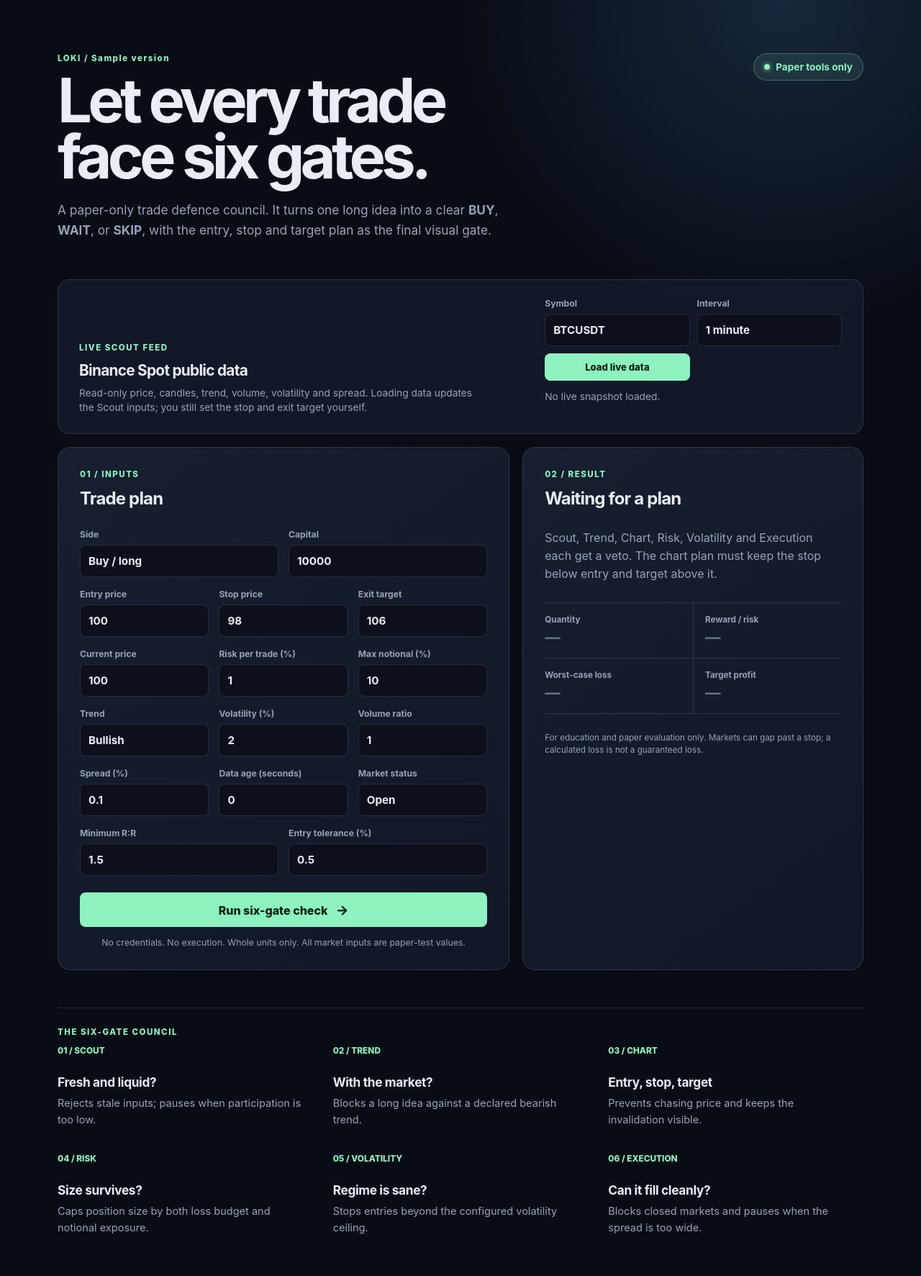
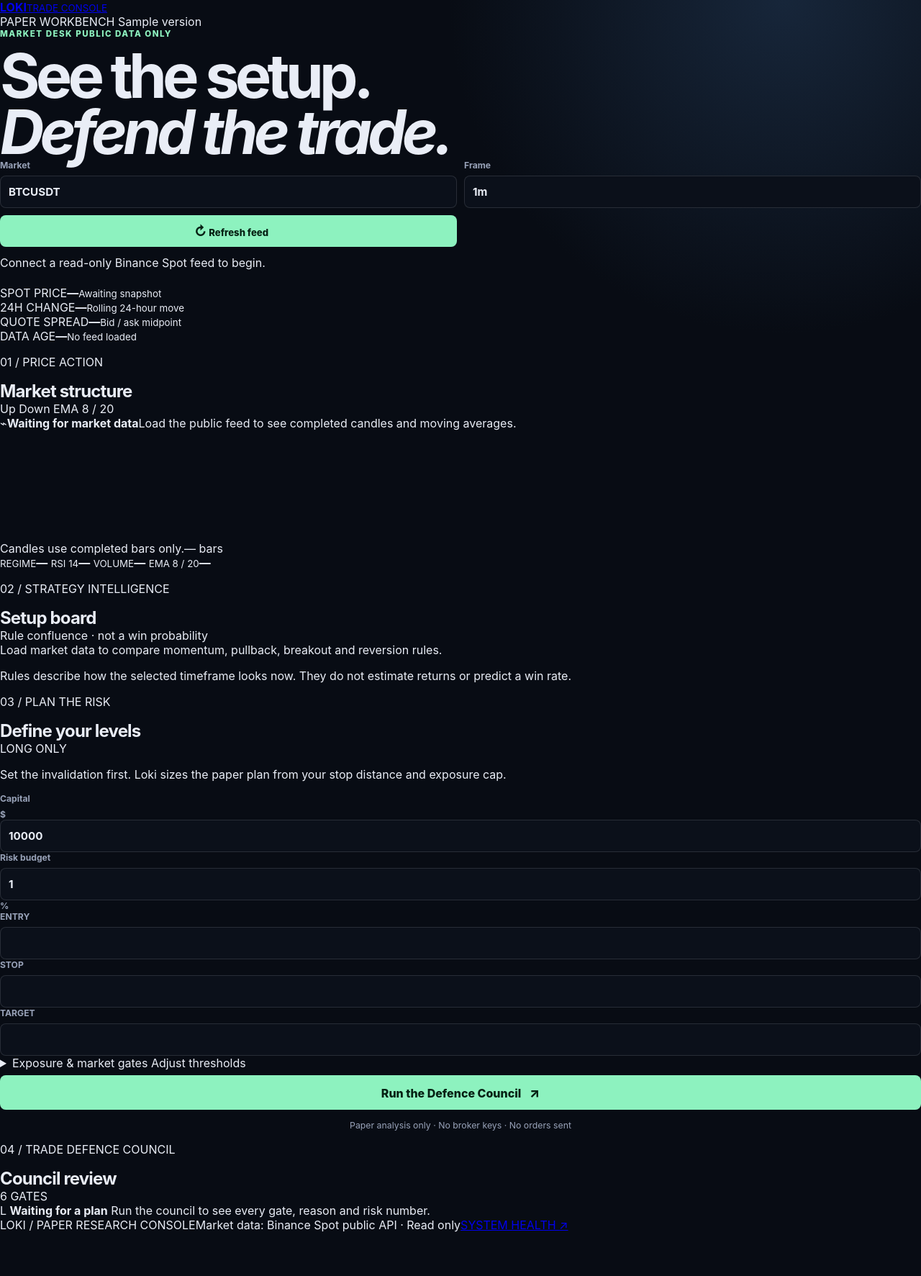
Before and after one commit to eleven-official/tradingbot, a Python web app: template templates/index.html in a window 1280 px wide. Shown: the whole page at 72% size. After the commit the page ends 1712 px from the top, so only its background shows below. Run offline with Jinja, Linux system fonts and the light colour scheme; the template is opened without the code that fills it: most values are stand-ins (such as "Sample title", 1, 10 or a date in 2020); a map, chart or similar area stays blank.

Commit message:
feat: replace landing page with trade console

```diff
--- a/templates/index.html
+++ b/templates/index.html
@@ -3,142 +3,158 @@
 <head>
   <meta charset="utf-8" />
   <meta name="viewport" content="width=device-width, initial-scale=1" />
-  <meta name="description" content="Loki's six-gate paper-trading defence council" />
-  <title>Loki · Trade Defence Council</title>
+  <meta name="description" content="Loki paper-trading strategy and risk workbench" />
+  <meta name="theme-color" content="#080d12" />
+  <title>Loki · Trade Console</title>
   <link rel="stylesheet" href="{{ url_for('static', path='/css/style.css') }}" />
   <script defer src="{{ url_for('static', path='/js/planner.js') }}"></script>
 </head>
 <body>
-  <main class="shell">
-    <header class="hero">
-      <div>
-        <p class="eyebrow">LOKI / {{ version }}</p>
-        <h1>Let every trade<br />face six gates.</h1>
-        <p class="lede">A paper-only trade defence council. It turns one long idea into a clear <strong>BUY</strong>, <strong>WAIT</strong>, or <strong>SKIP</strong>, with the entry, stop and target plan as the final visual gate.</p>
-      </div>
-      <div class="safety-badge" aria-label="Paper tools only">
-        <span class="pulse"></span>
-        Paper tools only
+  <main class="app-shell">
+    <header class="topbar">
+      <a class="brand" href="/" aria-label="Loki Trade Console home">
+        <span class="brand-mark" aria-hidden="true"><span></span><span></span><span></span></span>
+        <span><strong>LOKI</strong><small>TRADE CONSOLE</small></span>
+      </a>
+      <div class="topbar-meta">
+        <span class="mode-pill"><i></i> PAPER WORKBENCH</span>
+        <span class="build-tag">{{ version }}</span>
       </div>
     </header>
 
-    <section class="live-feed" aria-label="Live Binance Spot market data">
+    <section class="market-strip" aria-labelledby="market-title">
+      <div class="market-heading">
         <div>
-        <p class="section-label">LIVE SCOUT FEED</p>
-        <h2>Binance Spot public data</h2>
-        <p>Read-only price, candles, trend, volume, volatility and spread. Loading data updates the Scout inputs; you still set the stop and exit target yourself.</p>
+          <p class="eyebrow">MARKET DESK <span class="eyebrow-line"></span> PUBLIC DATA ONLY</p>
+          <h1 id="market-title">See the setup.<br /><em>Defend the trade.</em></h1>
         </div>
         <form id="live-feed-form" class="feed-controls">
-        <label>Symbol
-          <input name="symbol" value="BTCUSDT" pattern="[A-Za-z0-9]{5,20}" maxlength="20" required />
+          <label class="symbol-control">Market
+            <input name="symbol" value="BTCUSDT" pattern="[A-Za-z0-9]{5,20}" maxlength="20" autocomplete="off" required />
           </label>
-        <label>Interval
-          <select name="interval"><option value="1m">1 minute</option><option value="5m">5 minutes</option><option value="15m">15 minutes</option><option value="1h">1 hour</option></select>
+          <label class="interval-control">Frame
+            <select name="interval"><option value="1m">1m</option><option value="5m">5m</option><option value="15m">15m</option><option value="1h">1h</option></select>
           </label>
-        <button type="submit">Load live data</button>
-        <p id="live-feed-status" role="status">No live snapshot loaded.</p>
+          <button type="submit" class="refresh-button"><span aria-hidden="true">↻</span> Refresh feed</button>
+          <p id="live-feed-status" role="status">Connect a read-only Binance Spot feed to begin.</p>
         </form>
+      </div>
+
+      <div class="market-stats" aria-label="Latest market snapshot">
+        <article class="market-stat featured"><span>SPOT PRICE</span><strong id="stat-price">—</strong><small id="stat-symbol">Awaiting snapshot</small></article>
+        <article class="market-stat"><span>24H CHANGE</span><strong id="stat-change">—</strong><small>Rolling 24-hour move</small></article>
+        <article class="market-stat"><span>QUOTE SPREAD</span><strong id="stat-spread">—</strong><small>Bid / ask midpoint</small></article>
+        <article class="market-stat"><span>DATA AGE</span><strong id="stat-age">—</strong><small id="stat-source">No feed loaded</small></article>
+      </div>
     </section>
 
-    <section class="planner-grid" aria-label="Risk plan calculator">
-      <form id="trade-council-form" class="planner-card">
-        <div class="card-heading">
-          <p class="section-label">01 / INPUTS</p>
-          <h2>Trade plan</h2>
+    <section class="console-grid" aria-label="Market and trade review workspace">
+      <div class="main-column">
+        <section class="panel chart-panel" aria-labelledby="chart-title">
+          <div class="panel-header chart-header">
+            <div>
+              <p class="section-kicker">01 / PRICE ACTION</p>
+              <h2 id="chart-title">Market structure</h2>
             </div>
-        <div class="field-row two">
-          <label>Side
-            <select name="side">
-              <option value="BUY">Buy / long</option>
-            </select>
+            <div class="chart-legend"><span><i class="legend-up"></i> Up</span><span><i class="legend-down"></i> Down</span><span><i class="legend-ema"></i> EMA 8 / 20</span></div>
+          </div>
+          <div class="chart-frame" id="market-chart-frame">
+            <div id="chart-empty" class="chart-empty"><span class="chart-glyph" aria-hidden="true">⌁</span><strong>Waiting for market data</strong><span>Load the public feed to see completed candles and moving averages.</span></div>
+            <svg id="market-chart" class="market-chart" role="img" aria-label="Live candlestick chart" hidden></svg>
+          </div>
+          <div class="chart-foot"><span id="chart-caption">Candles use completed bars only.</span><span id="chart-window">— bars</span></div>
+          <div class="indicator-strip" aria-label="Technical indicators">
+            <span><small>REGIME</small><b id="indicator-trend">—</b></span>
+            <span><small>RSI 14</small><b id="indicator-rsi">—</b></span>
+            <span><small>VOLUME</small><b id="indicator-volume">—</b></span>
+            <span><small>EMA 8 / 20</small><b id="indicator-ema">—</b></span>
+          </div>
+        </section>
+
+        <section class="panel strategy-panel" aria-labelledby="strategy-title">
+          <div class="panel-header">
+            <div><p class="section-kicker">02 / STRATEGY INTELLIGENCE</p><h2 id="strategy-title">Setup board</h2></div>
+            <span class="score-note">Rule confluence · not a win probability</span>
+          </div>
+          <div id="strategy-empty" class="strategy-empty">Load market data to compare momentum, pullback, breakout and reversion rules.</div>
+          <div id="strategy-board" class="strategy-board" hidden>
+            <div class="strategy-focus" id="strategy-focus"></div>
+            <div class="strategy-list" id="strategy-candidates" aria-label="Candidate strategy checklist"></div>
+          </div>
+          <p class="strategy-footnote">Rules describe how the selected timeframe looks now. They do not estimate returns or predict a win rate.</p>
+        </section>
+      </div>
+
+      <aside class="side-column">
+        <form id="trade-council-form" class="panel plan-panel">
+          <div class="panel-header">
+            <div><p class="section-kicker">03 / PLAN THE RISK</p><h2>Define your levels</h2></div>
+            <span class="long-only">LONG ONLY</span>
+          </div>
+          <p class="panel-intro">Set the invalidation first. Loki sizes the paper plan from your stop distance and exposure cap.</p>
+          <input type="hidden" name="setup_name" value="" />
+          <input type="hidden" name="setup_score" value="" />
+          <input type="hidden" name="side" value="BUY" />
+          <div class="input-grid two">
+            <label>Capital
+              <span class="input-wrap"><span class="input-prefix">$</span><input name="capital" type="number" value="10000" min="1" step="any" required /></span>
             </label>
-          <label>Capital
-            <input name="capital" type="number" value="10000" min="1" step="any" required />
+            <label>Risk budget
+              <span class="input-wrap"><input name="risk_percent" type="number" value="1" min="0.01" max="100" step="0.01" required /><span class="input-suffix">%</span></span>
             </label>
           </div>
-        <div class="field-row three">
-          <label>Entry price
-            <input name="entry_price" type="number" value="100" min="0.000001" step="any" required />
-          </label>
-          <label>Stop price
-            <input name="stop_price" type="number" value="98" min="0.000001" step="any" required />
-          </label>
-          <label>Exit target
-            <input name="target_price" type="number" value="106" min="0.000001" step="any" required />
-          </label>
+          <div class="level-grid">
+            <label><span class="level-label entry-label">ENTRY</span><input name="entry_price" type="number" min="0.000001" step="any" required /></label>
+            <label><span class="level-label stop-label">STOP</span><input name="stop_price" type="number" min="0.000001" step="any" required /></label>
+            <label><span class="level-label target-label">TARGET</span><input name="target_price" type="number" min="0.000001" step="any" required /></label>
           </div>
-        <div class="field-row three">
-          <label>Current price
-            <input name="current_price" type="number" value="100" min="0.000001" step="any" required />
-          </label>
-          <label>Risk per trade (%)
-            <input name="risk_percent" type="number" value="1" min="0.01" max="100" step="0.01" required />
-          </label>
-          <label>Max notional (%)
-            <input name="max_notional_percent" type="number" value="10" min="0.01" max="100" step="0.01" required />
-          </label>
+          <details class="advanced-inputs">
+            <summary>Exposure &amp; market gates <span>Adjust thresholds</span></summary>
+            <div class="input-grid two advanced-grid">
+              <label>Max notional <span class="input-wrap"><input name="max_notional_percent" type="number" value="10" min="0.01" max="100" step="0.1" required /><span class="input-suffix">%</span></span></label>
+              <label>Current price <input name="current_price" type="number" min="0.000001" step="any" required /></label>
+              <label>Trend <select name="trend" required><option value="" disabled selected>Select trend</option><option value="BULLISH">Bullish</option><option value="NEUTRAL">Neutral</option><option value="BEARISH">Bearish</option></select></label>
+              <label>Volatility <span class="input-wrap"><input name="volatility_percent" type="number" min="0" step="0.01" required /><span class="input-suffix">%</span></span></label>
+              <label>Volume vs baseline <span class="input-wrap"><input name="volume_ratio" type="number" min="0" step="0.01" required /><span class="input-suffix">×</span></span></label>
+              <label>Bid / ask spread <span class="input-wrap"><input name="spread_percent" type="number" min="0" step="0.001" required /><span class="input-suffix">%</span></span></label>
+              <label>Data age <span class="input-wrap"><input name="market_data_age_seconds" type="number" min="0" step="1" required /><span class="input-suffix">sec</span></span></label>
+              <label>Freshness limit <span class="input-wrap"><input name="max_data_age_seconds" type="number" value="60" min="0" step="1" required /><span class="input-suffix">sec</span></span></label>
+              <label>Minimum participation <span class="input-wrap"><input name="min_volume_ratio" type="number" value="0.8" min="0" step="0.05" required /><span class="input-suffix">×</span></span></label>
+              <label>Max volatility <span class="input-wrap"><input name="max_volatility_percent" type="number" value="5" min="0" step="0.1" required /><span class="input-suffix">%</span></span></label>
+              <label>Max spread <span class="input-wrap"><input name="max_spread_percent" type="number" value="0.5" min="0" step="0.05" required /><span class="input-suffix">%</span></span></label>
+              <label>Minimum setup rules <span class="input-wrap"><input name="min_setup_score" type="number" value="80" min="0" max="100" step="5" required /><span class="input-suffix">/ 100</span></span></label>
+              <label>Minimum reward / risk <input name="minimum_reward_risk" type="number" value="1.5" min="0.01" step="0.1" required /></label>
+              <label>Entry tolerance <span class="input-wrap"><input name="max_entry_deviation_percent" type="number" value="0.5" min="0" step="0.1" required /><span class="input-suffix">%</span></span></label>
+              <label>Market session <select name="market_open" required><option value="" disabled selected>Select session</option><option value="true">Open</option><option value="false">Closed</option></select></label>
             </div>
-        <div class="field-row three">
-          <label>Trend
-            <select name="trend"><option value="BULLISH">Bullish</option><option value="NEUTRAL">Neutral</option><option value="BEARISH">Bearish</option></select>
-          </label>
-          <label>Volatility (%)
-            <input name="volatility_percent" type="number" value="2" min="0" step="0.1" required />
-          </label>
-          <label>Volume ratio
-            <input name="volume_ratio" type="number" value="1" min="0" step="0.1" required />
-          </label>
-        </div>
-        <div class="field-row three">
-          <label>Spread (%)
-            <input name="spread_percent" type="number" value="0.1" min="0" step="0.01" required />
-          </label>
-          <label>Data age (seconds)
-            <input name="market_data_age_seconds" type="number" value="0" min="0" step="1" required />
-          </label>
-          <label>Market status
-            <select name="market_open"><option value="true">Open</option><option value="false">Closed</option></select>
-          </label>
-        </div>
-        <div class="field-row two">
-          <label>Minimum R:R
-            <input name="minimum_reward_risk" type="number" value="1.5" min="0.01" step="0.1" required />
-          </label>
-          <label>Entry tolerance (%)
-            <input name="max_entry_deviation_percent" type="number" value="0.5" min="0" step="0.1" required />
-          </label>
-        </div>
-        <button type="submit">Run six-gate check <span>→</span></button>
-        <p class="form-note">No credentials. No execution. Whole units only. All market inputs are paper-test values.</p>
+          </details>
+          <button type="submit" id="run-council" class="run-button">Run the Defence Council <span aria-hidden="true">↗</span></button>
+          <p class="form-note"><i></i> Paper analysis only · No broker keys · No orders sent</p>
         </form>
 
-      <section id="plan-result" class="result-card" aria-live="polite">
-        <div class="card-heading">
-          <p class="section-label">02 / RESULT</p>
-          <h2>Waiting for a plan</h2>
+        <section id="plan-result" class="panel council-panel" aria-live="polite" aria-labelledby="council-heading">
+          <div class="panel-header">
+            <div><p class="section-kicker">04 / TRADE DEFENCE COUNCIL</p><h2 id="council-heading">Council review</h2></div>
+            <span class="council-count">6 GATES</span>
           </div>
-        <p class="result-intro">Scout, Trend, Chart, Risk, Volatility and Execution each get a veto. The chart plan must keep the stop below entry and target above it.</p>
-        <div class="metric-grid muted">
-          <div><span>Quantity</span><strong>—</strong></div>
-          <div><span>Reward / risk</span><strong>—</strong></div>
-          <div><span>Worst-case loss</span><strong>—</strong></div>
-          <div><span>Target profit</span><strong>—</strong></div>
+          <div class="council-placeholder" id="council-placeholder">
+            <span class="council-seal" aria-hidden="true">L</span>
+            <strong>Waiting for a plan</strong>
+            <span>Run the council to see every gate, reason and risk number.</span>
           </div>
-        <p class="disclaimer">For education and paper evaluation only. Markets can gap past a stop; a calculated loss is not a guaranteed loss.</p>
+          <div id="council-output" hidden>
+            <div id="council-decision"></div>
+            <div class="gate-summary" id="gate-summary"></div>
+            <div class="plan-metrics" id="plan-metrics"></div>
+            <div class="plan-map-wrap" id="plan-map-wrap"></div>
+            <ol class="review-list" id="review-list"></ol>
+            <p class="disclaimer" id="council-disclaimer">A calculated stop loss is an estimate; gaps and slippage can increase losses.</p>
+          </div>
         </section>
+      </aside>
     </section>
 
-    <section class="principles" aria-label="The six paper-trade gates">
-      <p class="section-label">THE SIX-GATE COUNCIL</p>
-      <div class="role-grid">
-        <article><span>01 / SCOUT</span><h3>Fresh and liquid?</h3><p>Rejects stale inputs; pauses when participation is too low.</p></article>
-        <article><span>02 / TREND</span><h3>With the market?</h3><p>Blocks a long idea against a declared bearish trend.</p></article>
-        <article><span>03 / CHART</span><h3>Entry, stop, target</h3><p>Prevents chasing price and keeps the invalidation visible.</p></article>
-        <article><span>04 / RISK</span><h3>Size survives?</h3><p>Caps position size by both loss budget and notional exposure.</p></article>
-        <article><span>05 / VOLATILITY</span><h3>Regime is sane?</h3><p>Stops entries beyond the configured volatility ceiling.</p></article>
-        <article><span>06 / EXECUTION</span><h3>Can it fill cleanly?</h3><p>Blocks closed markets and pauses when the spread is too wide.</p></article>
-      </div>
-    </section>
+    <footer class="footer"><span>LOKI / PAPER RESEARCH CONSOLE</span><span>Market data: Binance Spot public API · Read only</span><a href="/health">SYSTEM HEALTH <span aria-hidden="true">↗</span></a></footer>
   </main>
 </body>
 </html>
```
Lines whose indentation alone changed are shown as unchanged.
